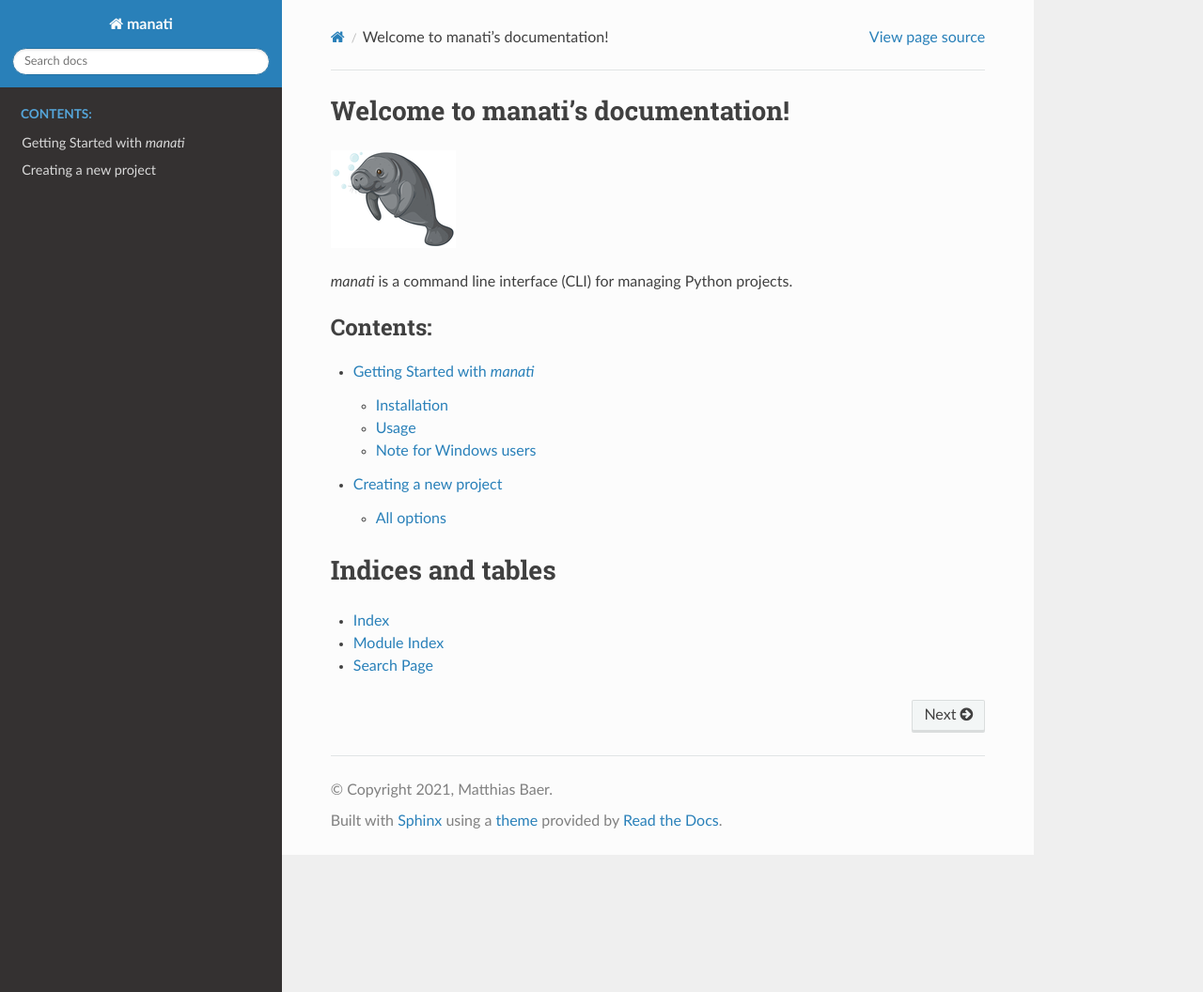
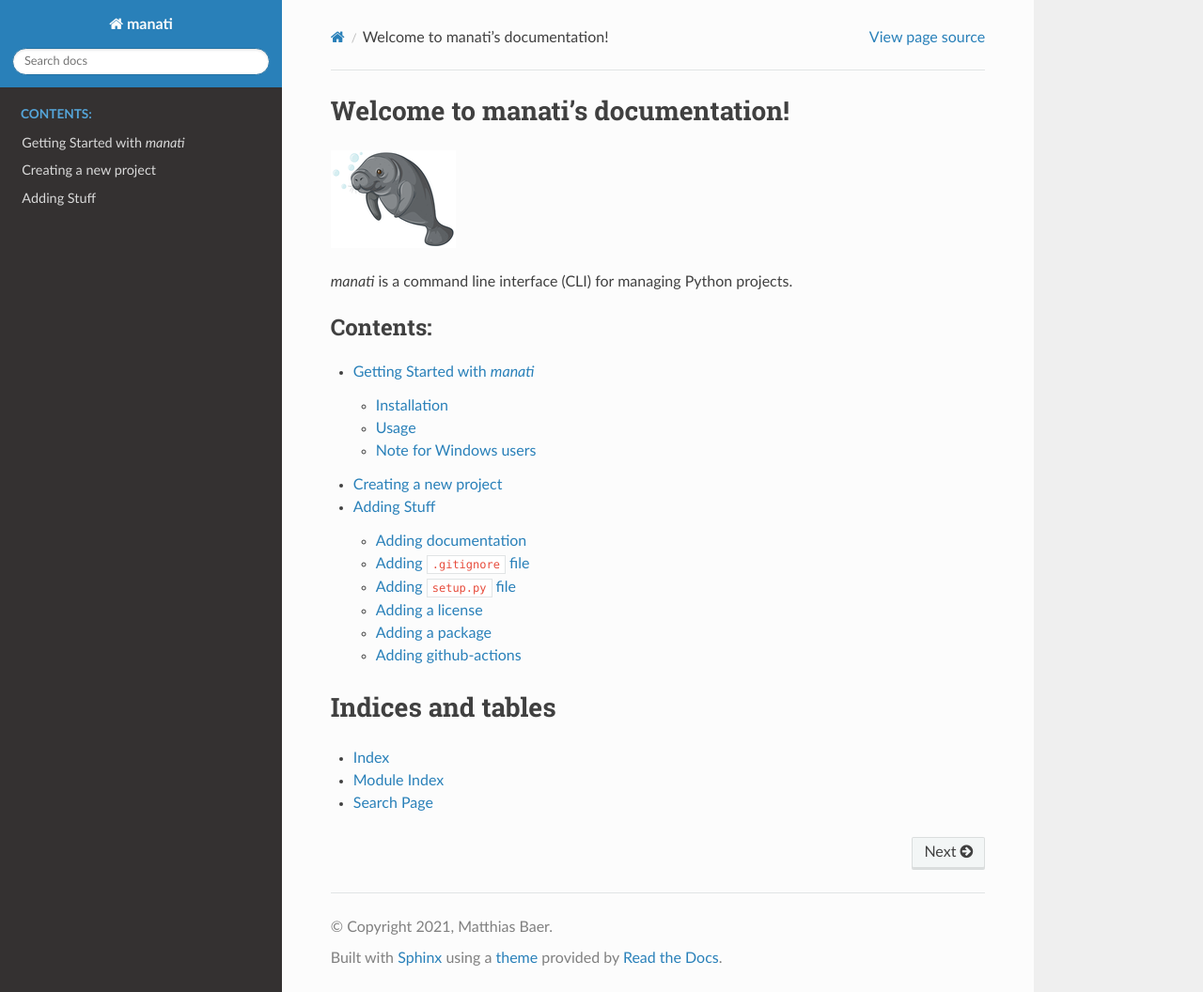
Before and after one commit to maroba/manati, a Sphinx documentation site: the page built from docs/index.rst, in a window 1280 px wide and 1056 px high. Shown: the whole window at 94% size. Built offline with Sphinx 7.4.7 and the Read the Docs theme 2.0.0, drawn with Linux system fonts in a browser that asks for light colours; some of the changed lines change nothing that is shown.

Commit message:
Add documentation

````diff
--- /dev/null
+++ b/docs/add.md
@@ -0,0 +1,122 @@
+# Adding Stuff
+
+If you already have a project, but it is missing some important
+aspects like proper `setup.py`, license file, `.gitignore` or other,
+you can add that easily with *manati*.
+
+This is what you can add with *manati* in the current version:
+
+```text
+> manati add --help
+
+Usage: manati add [OPTIONS] COMMAND [ARGS]...
+
+  Adds something to the current project.
+
+Options:
+  --help  Show this message and exit.
+
+Commands:
+  docs           Add a docs folder with Sphinx documentation to the current...
+  github-action  Add github default action
+  gitignore      Add a default .gitignore file to the current directory.
+  license        Add a license to the current project.
+  package        Add a package to the current directory.
+  setup.py       Add a setup.py file to the current directory
+```
+
+## Adding documentation
+
+Documentation for Python projects (not docstrings) in usually stored in
+the `./docs` folder under the project root directory. The quasi standard
+for generating documentation in Python is [Sphinx](https://www.sphinx-doc.org).
+If your project is missing a documentation, you can set it up with
+
+```
+manati add docs
+```
+
+and the folder and an initial documentation is set up. You can modify
+the documentation settings and plugins used by editing the
+`./docs/conf.py` file, which is the central configuration file for
+Sphinx.
+
+Now the initial documentation is ready to be generated, which can be done
+by typing
+
+```
+manati run docs
+```
+
+from the project root directory. After the building process, a browser
+opens up showing the resulting HTML files, which should look very similar
+to the documentation you are currently reading.
+
+## Adding `.gitignore` file
+
+It is important not to clutter your *git* repository with files that are
+not needed for the code itself. If your project does not yet have a suitable
+`.gitignore` file that catches must of the irrelevant stuff, you can add one
+to your project by typing
+
+```
+manati add gitignore
+```
+
+## Adding `setup.py` file
+
+When you want to install your project to your Python environment so that
+it can be used from anywhere in your file system, you need to have a
+`setup.py` file for proper installation. You can add such a file to
+your project by simply typing
+
+```
+manati add setup.py
+```
+
+After that, you may want to edit some of the settings in the file,
+like author, email, name of the package, etc.
+
+
+## Adding a license
+
+Defining a license for your project is important if you want other people
+to use your code and control how they may use it. If your project is missing
+a suitable license file, you can add one by
+
+```
+manati add license
+```
+
+You have the choice between several different typical license types. If you
+are unsure which one to select, take a look at [choosealicense.com](https://choosealicense.com).
+
+## Adding a package
+
+Suppose you have a package `mypackage`. If you want to create a subpackage `foo`, and inside this one
+another subsubpackage `bar`, you can do this in one step with *manati*:
+
+```
+manati add package mypackage.foo.bar
+```
+
+The proper `__init__.py` files are also created of course.
+
+## Adding github-actions
+
+When you want to host your *git* repository on [github.com](https://github.com), you may
+want to use their continuous integration / continuos deployment tools, Github Actions.
+To use that, your repository needs a hidden directory `./.github/worksflows/` containing
+configuration files that define what actions to perform. With *manati* you can quickly
+set that up for your project by simply typing
+
+```
+manati add github-action
+```
+
+You will be asked about the name of the package and the folder with the tests,
+so that the tests can be run properly. You may not see the folder immediately,
+because it is hidden, but it is there. :-)
+
+After you commit and push your repository to github, the action will be triggered. And
+it will also be triggered on every future push.
--- a/docs/create.md
+++ b/docs/create.md
@@ -90,14 +90,10 @@
 
 where you have the choice between different testing frameworks.
 
-
-
-### All options
-
 Creating a new project can also be done in one line by specifying the
 required information as options:
 
-```
+```text
 > manati create --help
 
 Usage: manati create [OPTIONS]
--- a/docs/index.rst
+++ b/docs/index.rst
@@ -17,6 +17,7 @@
 
    gettingstarted.md
    create.md
+   add.md
 
 
 
````
